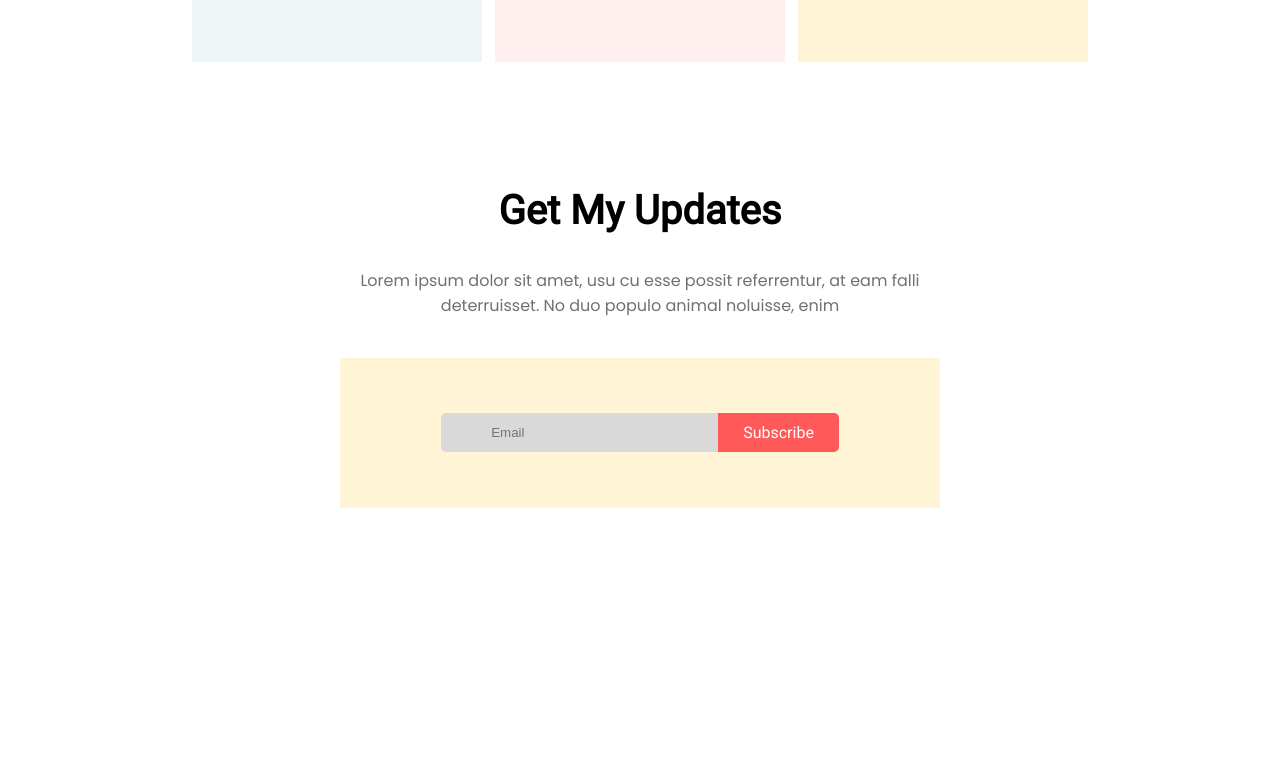
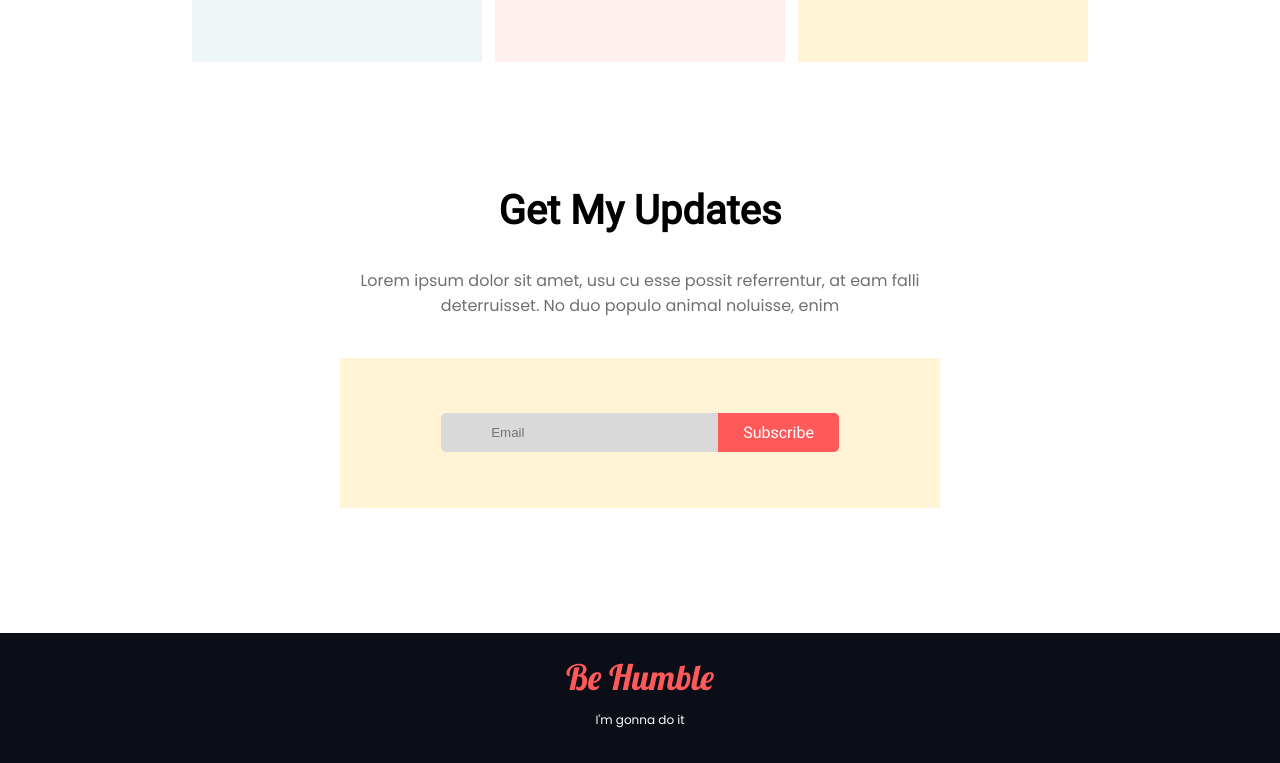
Before and after one commit to smefti70/donate-today, a plain HTML site: page index.html in a window 1280 px wide. Shown: the part 1722-2485 px from the top of the page. Before the commit the page ends 2270 px from the top, so only its background shows below. Drawn offline with Linux system fonts and the light colour scheme.

Commit message:
Footer Section Added

```diff
--- a/index.html
+++ b/index.html
@@ -110,4 +110,13 @@
     <!--Get Update Section Ends-->
 </body>
 
+<!--Footer Section Starts-->
+<footer>
+    <div id="footer-text">
+        <p id="footer-big-text">Be Humble</p>
+        <p>I'm gonna do it</p>
+    </div>
+</footer>
+<!--Footer Section Ends-->
+
 </html>
--- a/style.css
+++ b/style.css
@@ -4,7 +4,7 @@ body {
     font-family: 'Poppins', sans-serif;
 }
 
-/*CSS for link, h1 and h2*/
+/*Selecting Font Family for link, h1 and h2 only*/
 body a,
 h1,
 h2 {
@@ -142,6 +142,7 @@ h2 {
 .get-update-section {
     margin-top: 125px;
     text-align: center;
+    margin-bottom: 125px;
 }
 
 .subscribe-section {
@@ -170,3 +171,28 @@ h2 {
     border-radius: 0 5px 5px 0;
     text-decoration: none;
 }
+
+/*Footer Section CSS*/
+footer {
+    display: flex;
+    justify-content: center;
+    align-items: center;
+    height: 130px;
+    background-color: #0B0D17;
+}
+
+#footer-text {
+    text-align: center;
+}
+
+#footer-big-text {
+    font-family: 'Lobster', cursive;
+    font-size: 35px;
+    color: #FF5959;
+    margin: 0;
+}
+
+footer p {
+    font-size: 12px;
+    color: white;
+}
```
